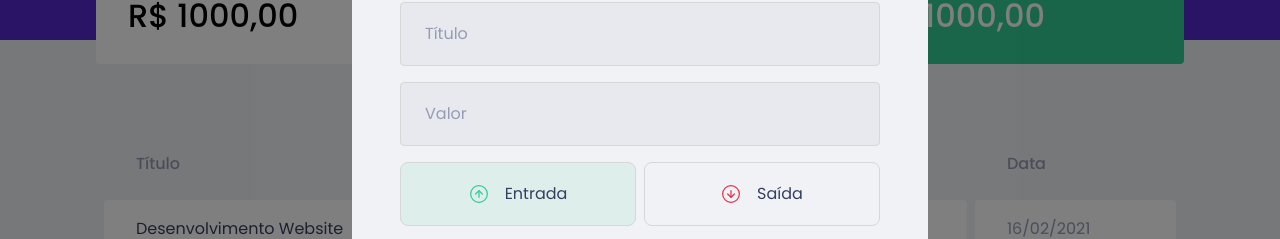
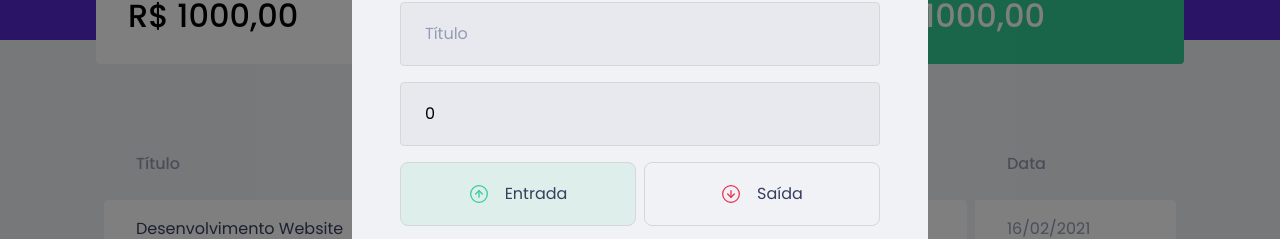
Before and after one commit to moraes3000/ignite-First-web-application-with-ReactJS, a React (Create React App) app: page / in a window 1280 px wide. Both pictures are taken after a click on the button "Nova transação". Shown: the part 232-471 px from the top of the page. Built offline with nearby package versions, Linux system fonts and the light colour scheme; no server answers; what miragejs would draw is missing.

Commit message:
Salvando dados do form

```diff
--- a/src/components/NewtrasnsactionModal/index.tsx
+++ b/src/components/NewtrasnsactionModal/index.tsx
@@ -1,23 +1,32 @@
 import Modal from 'react-modal';
 
-import { Container,TransactionTypeContainer , RadioBox} from './styled'
+import { Container, TransactionTypeContainer, RadioBox } from './styled'
 
 import closeImg from '../../assets/close.svg'
 import incomeImg from '../../assets/income.svg'
 import outcomeImg from '../../assets/outcome.svg'
-import { useState } from 'react';
+import { FormEvent, useState } from 'react';
 
 
 
 
-interface NewtrasnsactionModalProps{
-    isOpen:boolean;
-    onRequestClose:()=>void;
+interface NewtrasnsactionModalProps {
+    isOpen: boolean;
+    onRequestClose: () => void;
 }
 
-export function NewtrasnsactionModal({isOpen, onRequestClose}:NewtrasnsactionModalProps) {
-    const [type, setType] =useState('deposit')
+export function NewtrasnsactionModal({ isOpen, onRequestClose }: NewtrasnsactionModalProps) {
+    const [title, setTitle] = useState('')
+    const [value, setValue] = useState(0)
+    const [category, setCategory] = useState('')
+    const [type, setType] = useState('deposit')
 
+    function handleCreateNewTrasnsaction(event: FormEvent) {
+        event.preventDefault();
+        console.log({
+           title, value, category, type
+        })
+    }
 
     return (
         <Modal
@@ -27,39 +36,52 @@
             className="react-modal-content"
         >
             <button type='button' onClick={onRequestClose} className='react-modal-close'>
-                <img src={closeImg} alt="Fechar Modal"/>
+                <img src={closeImg} alt="Fechar Modal" />
             </button>
-            <Container>
+            <Container onSubmit={handleCreateNewTrasnsaction}>
 
                 <h2>Cadastra transação</h2>
-            <input placeholder="Título"/>
+                <input
+                    placeholder="Título"
+                    value={title}
+                    onChange={event => setTitle(event.target.value)}
+                />
 
-            <input type="number" placeholder="Valor" />
+                <input
+                    type="number"
+                    placeholder="Valor"
+                    value={value}
+                    onChange={event => setValue(Number(event.target.value))}
+                />
 
                 <TransactionTypeContainer>
                     <RadioBox
                         type="button"
                         // className={type =='deposit'?'active':''}
-                onClick={()=>{setType('deposit');}}
-                isActive={type =='deposit'}
+                        onClick={() => { setType('deposit'); }}
+                        isActive={type == 'deposit'}
                         activeColor="green"
                     >
-                    <img src={incomeImg} alt="Entrada"/>
+                        <img src={incomeImg} alt="Entrada" />
                         <span>Entrada</span>
                     </RadioBox>
 
                     <RadioBox
                         type="button"
-                onClick={()=>{ setType('withdraw'); }}
-                isActive={type =='withdraw'}
+                        onClick={() => { setType('withdraw'); }}
+                        isActive={type == 'withdraw'}
                         activeColor="red"
                     >
-                    <img src={outcomeImg} alt="Saída"/>
+                        <img src={outcomeImg} alt="Saída" />
                         <span>Saída</span>
                     </RadioBox>
                 </TransactionTypeContainer>
 
-            <input placeholder="Categoria"/>
+                <input
+                    placeholder="Categoria"
+                    value={category}
+                    onChange={event => setCategory(event.target.value)}
+                />
 
                 <button type="submit">Cadastrar</button>
 
```
Lines whose indentation alone changed are shown as unchanged.
